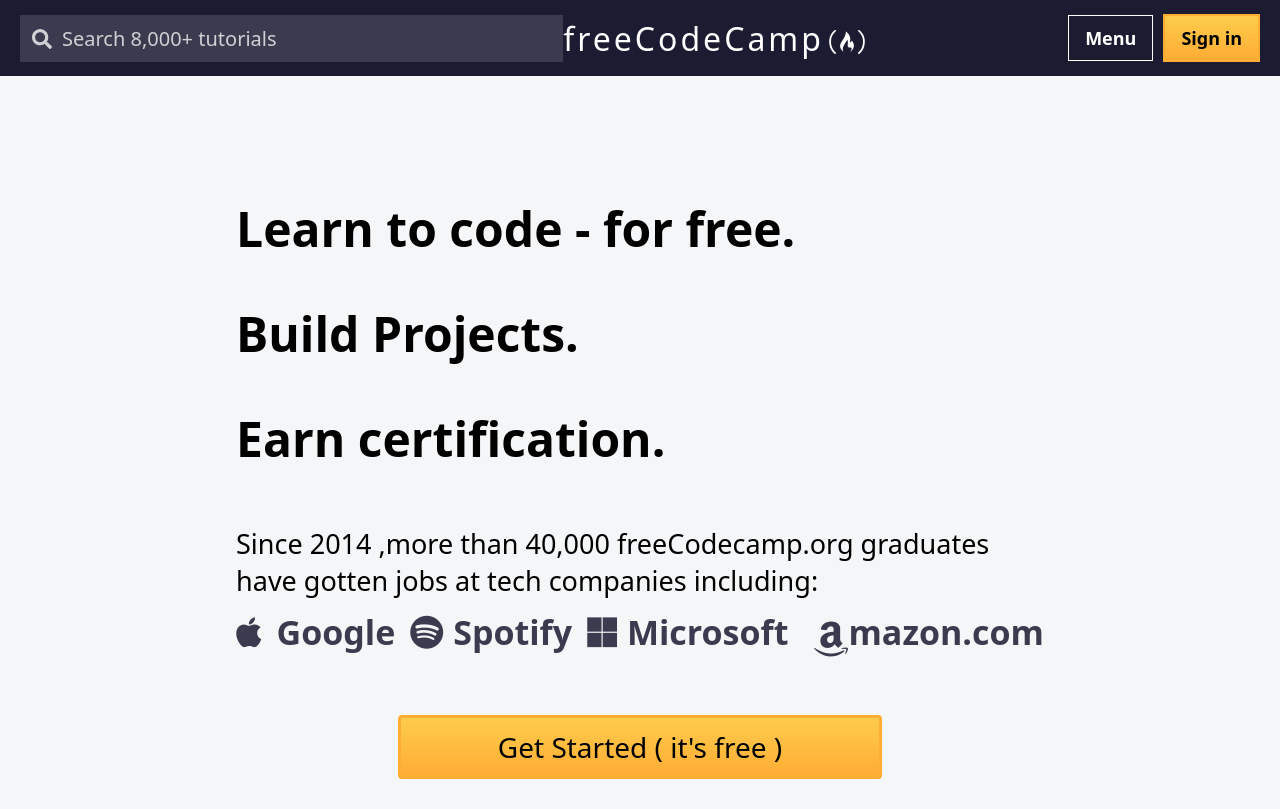
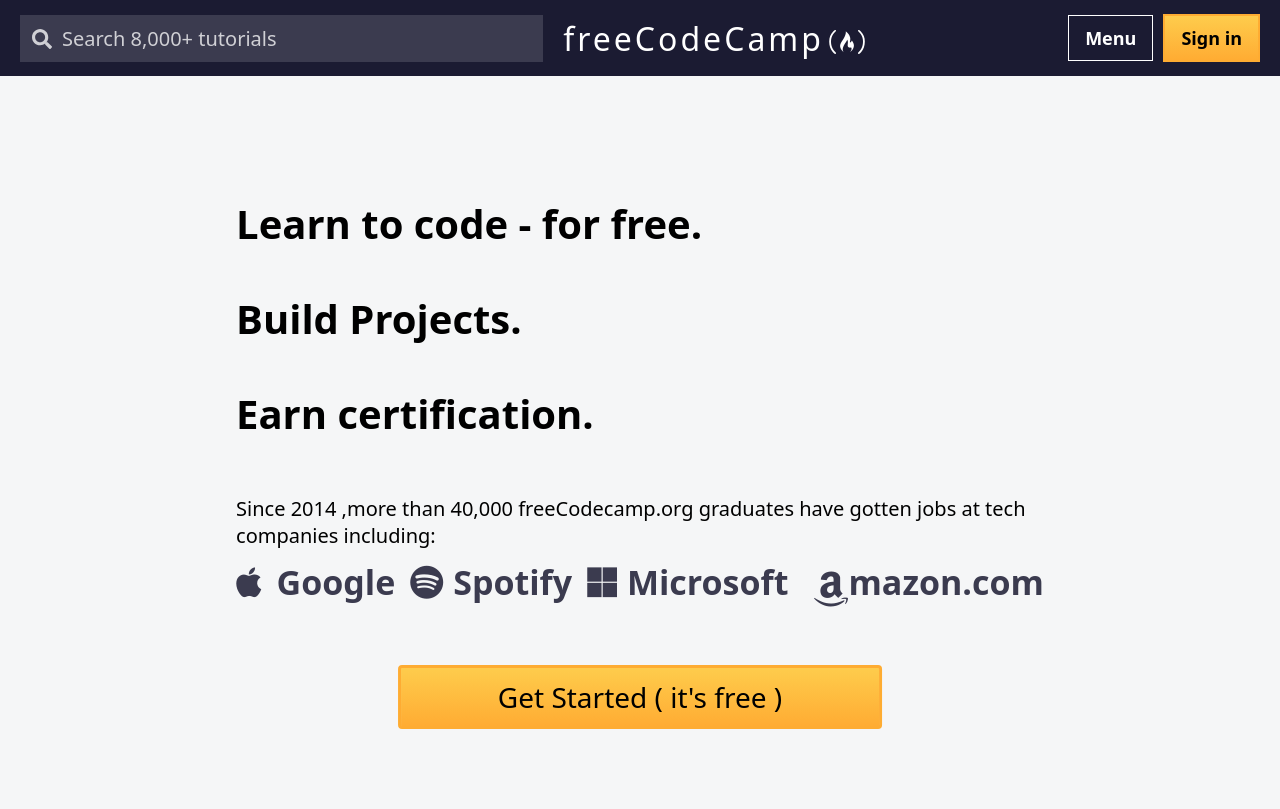
Before and after one commit to Abu1Osama/talentbox_Assignment, a React (Create React App) app in the folder frontend/talentbox/: page / in a window 1280 px wide. Built offline with nearby package versions, Linux system fonts and the light colour scheme.

Commit message:
css modified

```diff
--- a/frontend/talentbox/package.json
+++ b/frontend/talentbox/package.json
@@ -15,6 +15,7 @@
     "react-icons": "^4.11.0",
     "react-router-dom": "^6.17.0",
     "react-scripts": "5.0.1",
+    "vercel": "^32.5.0",
     "web-vitals": "^2.1.4"
   },
   "scripts": {
--- a/frontend/talentbox/src/Components/Navbar.css
+++ b/frontend/talentbox/src/Components/Navbar.css
@@ -54,6 +54,9 @@
   height: 50px;
   border: 2px solid white;
 }
+.nav-user svg{
+  font-size: 40px;
+}
 .nav-user button:nth-child(1),
 .nav-user button:nth-child(2) {
   padding: 10px 16px;
@@ -77,6 +80,7 @@
   font-size: 32px;
   letter-spacing: 3px;
   color: white;
+  margin: 0 20px;
 }
 
 .nav-logo i {
@@ -94,6 +98,7 @@
     }
     .nav-logo{
         font-size: 16px;
+        margin: 0;
     }
 
 
--- a/frontend/talentbox/src/Pages/Home.css
+++ b/frontend/talentbox/src/Pages/Home.css
@@ -1,5 +1,6 @@
 #home {
   position: relative;
+  min-height: calc(100vh - 73px);
 
 }
 .home-main {
@@ -17,7 +18,7 @@
 .list {
   display: grid;
   gap: 40px;
-  font-size: 24px;
+  font-size: 20px;
   margin-top: 90px;
   margin-bottom: 24px;
 }
@@ -52,7 +53,7 @@
   display: flex;
   flex-direction: column;
   gap: 10px;
-  font-size: 27px;
+  font-size: 20px;
 }
 .para span {
   font-size: 34px;
```
Also changed, not shown: 2 other files (tests, documents, lock files or other folders).
